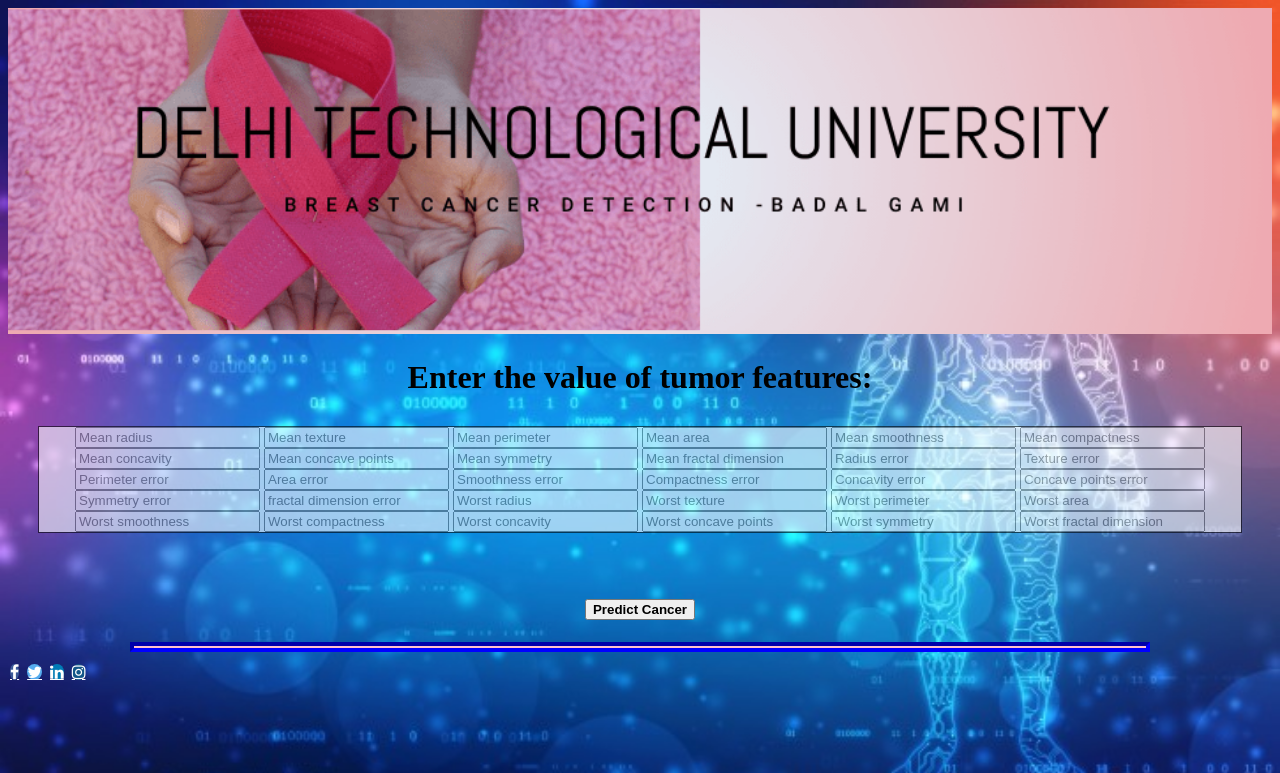
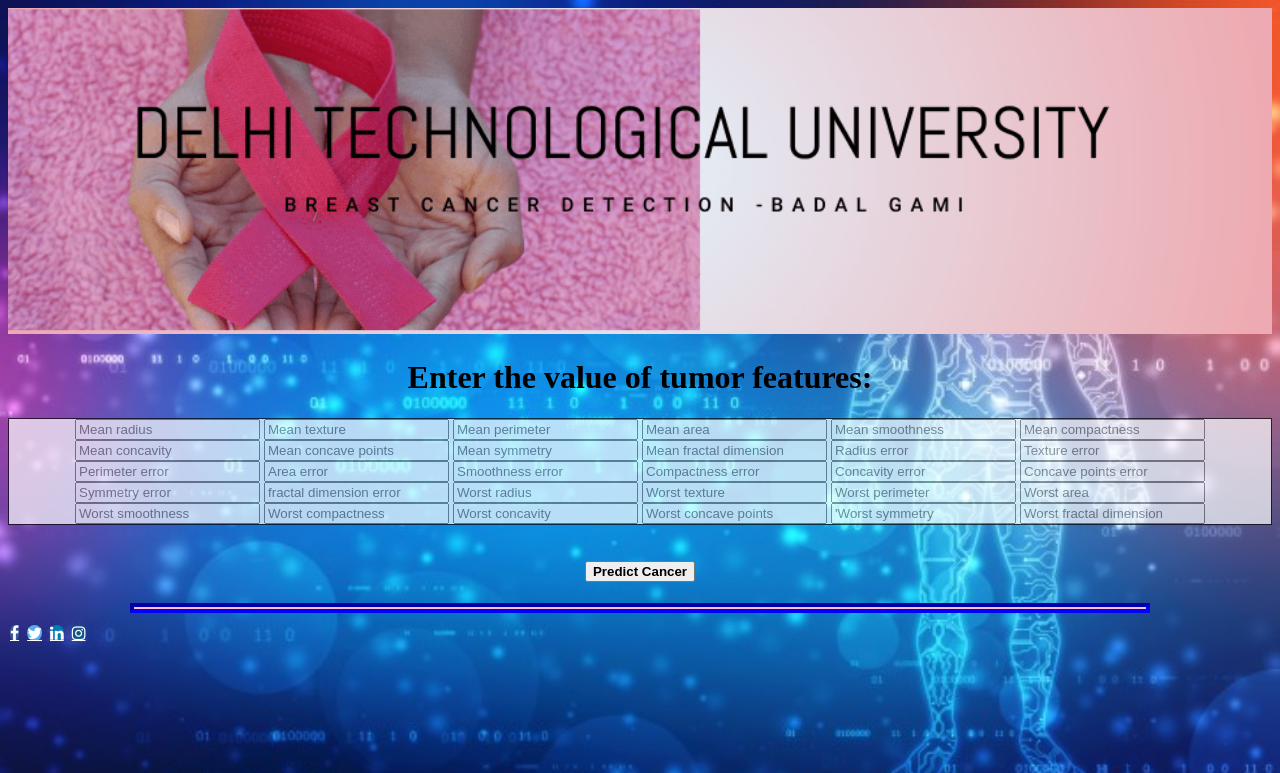
Before and after one commit to badalgami/CANCERDETECTOR, a Flask app: page / in a window 1280 px wide. Shown: the top 773 px of the page. Run offline with Flask 2, Linux system fonts and the light colour scheme; parts of the project's set-up code (start-up, migrations or seed data) failed here and were passed over.

Commit message:
Update index2.html

```diff
--- a/templates/index2.html
+++ b/templates/index2.html
@@ -57,8 +57,7 @@
         <h1>Enter the value of tumor features: </h1>
         <style>
 		div.transparentbox {
-   opacity: 0.6;
-   margin: 30px;
+   opacity: 0.7;
    border: 1px solid black;
    background-color: #ffffff;
    filter: alpha(opacity=50); /* This is for IE8 and other earlier browsers */
```
